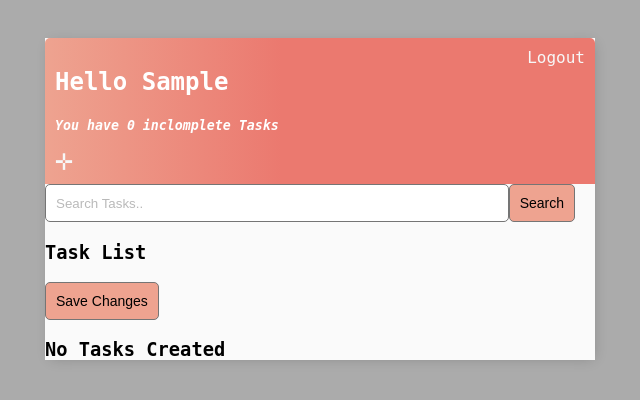
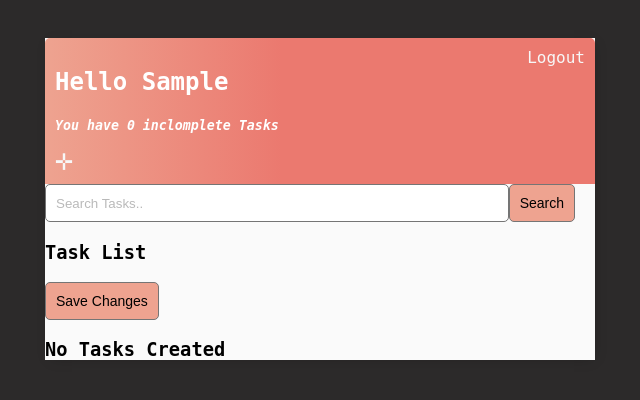
Before and after one commit to Kirolls20/DoList-app-Django, a Django app: page / in a window 1280 px wide. Shown: the top 400 px of the page, without its empty margins (320-960 px from the left). Run offline with Django 4.2, Linux system fonts and the light colour scheme; the visitor is signed in with stand-in values (Sample User, id 1); data that the repository does not hold is empty; some web fonts are replaced.

Commit message:
Fix something in settings.py change background-color in style.css append screenshots for the project

```diff
--- a/todolist/static/css/style.css
+++ b/todolist/static/css/style.css
@@ -1,6 +1,6 @@
 @import url('https://fonts.googleapis.com/css2?family=Nunito:wght@200&family=Red+Hat+Mono:ital@1&display=swap');
 body{
-   background-color:hsl(0, 0%, 67%);
+   background-color:hsl(0, 2%, 17%);
    font-family:'Nunito', sans-serif;
    padding-top:30px;
 }
--- a/todolist/todolist/settings.py
+++ b/todolist/todolist/settings.py
@@ -27,7 +27,6 @@ SECRET_KEY = 'django-insecure-lrs86^c5234p11&20*5xxn894avj+y+0w)9jcs_0@q*nwr&jsk
 DEBUG = True
 
 ALLOWED_HOSTS = []
-
 
 # Application definition
 
```
Also changed, not shown: Screenshot (721).png (added), Screenshot (722).png (added).
